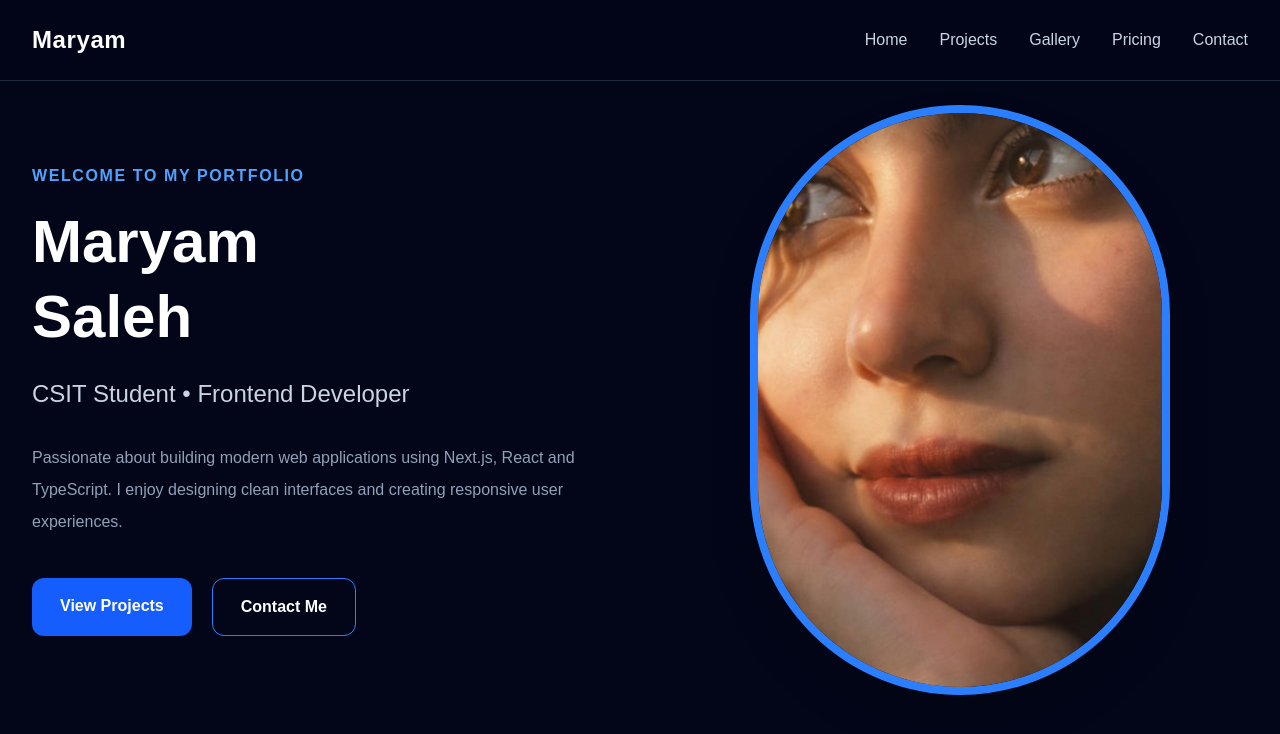
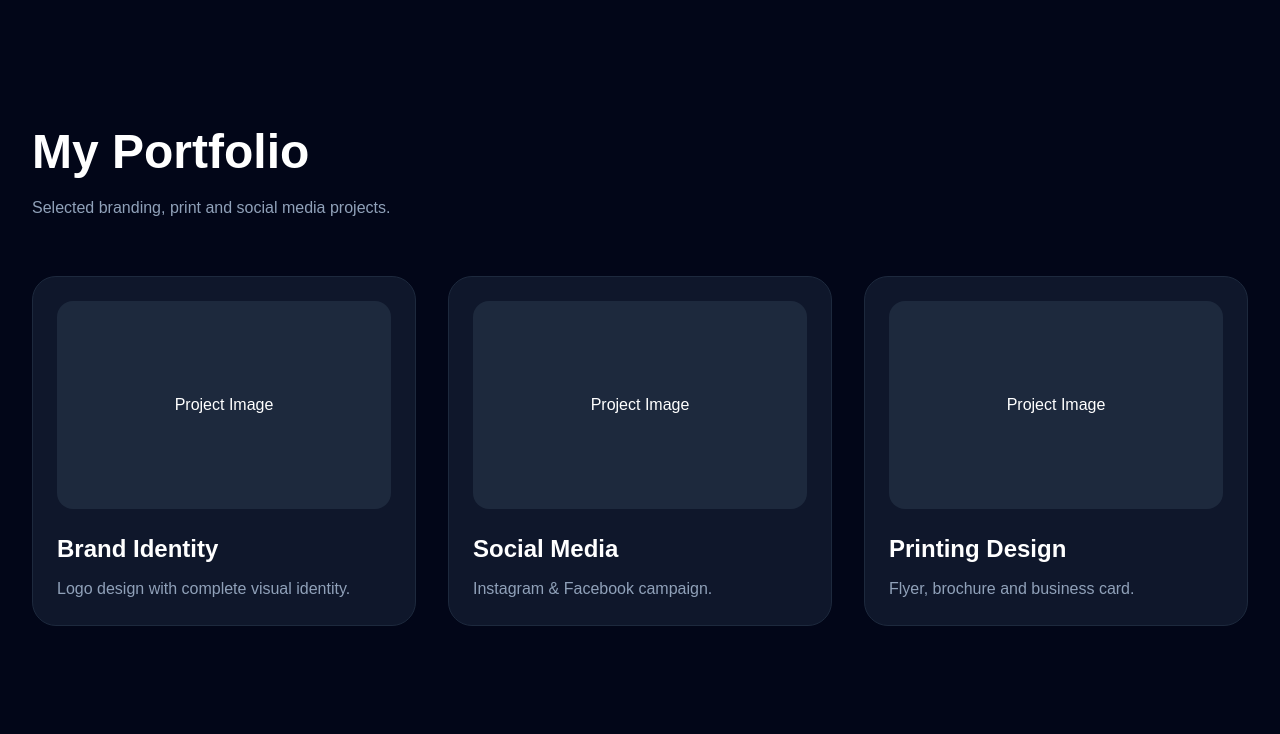
Before and after one commit to maryamsalhmahdy20-crypto/my-portfolio, a Next.js app: page / in a window 1280 px wide. Shown: the top 734 px of the page. Built offline with nearby package versions, Linux system fonts and the light colour scheme.

Commit message:
add navbar and hero section

```diff
--- a/app/page.tsx
+++ b/app/page.tsx
@@ -1,11 +1,111 @@
-import Navbar from "@/components/Navbar";
-import Hero from "@/components/Hero";
+/* ==========================================================
+   صفحة الأعمال
 
-export default function Home() {
-  return (
-    <>
-      <Navbar />
-      <Hero />
-    </>
-  );
+   كل بطاقة تمثل مشروعاً.
+
+   لاحقاً سنضيف صوراً حقيقية.
+========================================================== */
+
+export default function ProjectsPage() {
+
+    return (
+
+        <main className="min-h-screen bg-slate-950 text-white">
+
+            <div className="max-w-7xl mx-auto px-8 py-32">
+
+                <h1 className="text-5xl font-black mb-5">
+
+                    My Portfolio
+
+                </h1>
+
+                <p className="text-slate-400 mb-14">
+
+                    Selected branding, print and social media projects.
+
+                </p>
+
+                <div className="grid md:grid-cols-2 lg:grid-cols-3 gap-8">
+
+                    {/* المشروع الأول */}
+
+                    <div className="rounded-3xl bg-slate-900 p-6 border border-slate-800 hover:border-blue-500 duration-300">
+
+                        <div className="h-52 rounded-2xl bg-slate-800 flex items-center justify-center">
+
+                            Project Image
+
+                        </div>
+
+                        <h2 className="text-2xl font-bold mt-6">
+
+                            Brand Identity
+
+                        </h2>
+
+                        <p className="text-slate-400 mt-3">
+
+                            Logo design with complete visual identity.
+
+                        </p>
+
+                    </div>
+
+                    {/* المشروع الثاني */}
+
+                    <div className="rounded-3xl bg-slate-900 p-6 border border-slate-800 hover:border-blue-500 duration-300">
+
+                        <div className="h-52 rounded-2xl bg-slate-800 flex items-center justify-center">
+
+                            Project Image
+
+                        </div>
+
+                        <h2 className="text-2xl font-bold mt-6">
+
+                            Social Media
+
+                        </h2>
+
+                        <p className="text-slate-400 mt-3">
+
+                            Instagram & Facebook campaign.
+
+                        </p>
+
+                    </div>
+
+                    {/* المشروع الثالث */}
+
+                    <div className="rounded-3xl bg-slate-900 p-6 border border-slate-800 hover:border-blue-500 duration-300">
+
+                        <div className="h-52 rounded-2xl bg-slate-800 flex items-center justify-center">
+
+                            Project Image
+
+                        </div>
+
+                        <h2 className="text-2xl font-bold mt-6">
+
+                            Printing Design
+
+                        </h2>
+
+                        <p className="text-slate-400 mt-3">
+
+                            Flyer, brochure and business card.
+
+                        </p>
+
+                    </div>
+
+                </div>
+
+            </div>
+
+        </main>
+
+    );
+
 }
```
